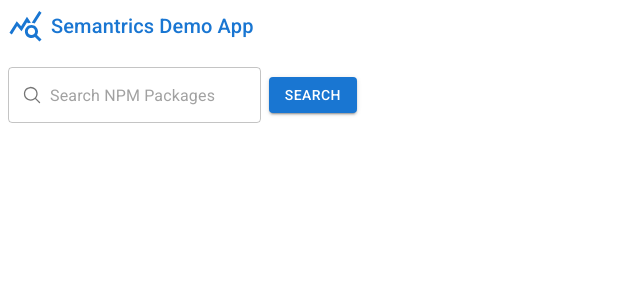
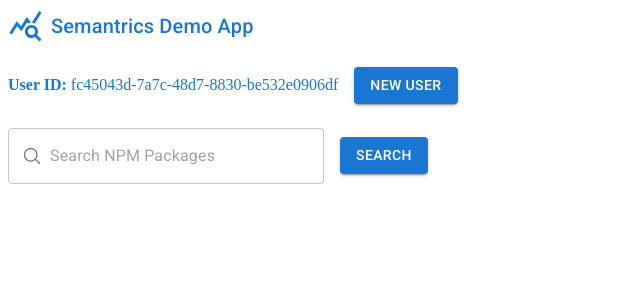
Before and after one commit to aaustin/querymon-demo-app, a React (Create React App) app: page / in a window 1280 px wide. Shown: the top 300 px of the page, without its empty margins (0-640 px from the left). Built offline with nearby package versions, Linux system fonts and the light colour scheme.

Commit message:
some usability

```diff
--- a/package.json
+++ b/package.json
@@ -14,7 +14,8 @@
     "@testing-library/user-event": "^13.5.0",
     "react": "^18.2.0",
     "react-dom": "^18.2.0",
-    "react-scripts": "5.0.1"
+    "react-scripts": "5.0.1",
+    "uuid": "^9.0.0"
   },
   "scripts": {
     "start": "react-scripts start",
--- a/src/App.js
+++ b/src/App.js
@@ -2,40 +2,42 @@ import * as React from 'react';
 import MagnifyingGlassIcon from '@heroicons/react/24/solid/MagnifyingGlassIcon';
 import QueryStatsIcon from '@mui/icons-material/QueryStats';
 import { Button, InputAdornment, OutlinedInput, Typography, Stack, SvgIcon } from '@mui/material';
+import { v4 as uuidv4 } from 'uuid';
 
 const NodePackageQuery = "https://api.npms.io/v2/search?q=";
 const SemantricsAPI = "https://rcn3mxcjwd.execute-api.us-east-1.amazonaws.com/dev/";
 const SemantricsAPIKey = "cd332ee0-3f81-418d-aba2-aa0a99ff5ba7";
-const UserId = "ab498ded-1dd2-4a60-82ef-4f54cd24ac31";
 
 export default function MyApp() {
   const [searchQuery, setSearchQuery] = React.useState("");
   const [resultList, setResultList] = React.useState([]);
   const [loadingStatus, setLoadingStatus] = React.useState(false);
+  const [userId, setUserId] = React.useState(uuidv4());
 
   // Track state of search query
   const handleTextInputChange = event => {
-    console.log("query change: ", event.target.value);
     setSearchQuery(event.target.value);
+    if (resultList.length > 0) {
+      setResultList([]);
+    }
   };
 
   // Load the results from the NPM API
   const handleSearchButtonClick = async event => {
     setLoadingStatus(true);
-    console.log("click search and query: ", searchQuery);
-
     // Register query with Semantrics. Fire and forget
     const requestOptions = {
       method: 'POST',
       headers: { 'Content-Type': 'application/json' },
       body: JSON.stringify({
         "interfaceKey": SemantricsAPIKey,
-        "userId": UserId,
+        "userId": userId,
         "query": searchQuery,
         "metadata": ["experimentA", "variantC"],
         "queryTime": new Date().getTime()
       })
     };
+    console.log("posting search to Semantrics: " + JSON.stringify(requestOptions.body));
     fetch(SemantricsAPI + 'query', requestOptions);
 
     let headers = new Headers({
@@ -54,9 +56,9 @@ export default function MyApp() {
       headers: { 'Content-Type': 'application/json' },
       body: JSON.stringify({
         "interfaceKey": SemantricsAPIKey,
-        "userId": UserId,
+        "userId": userId,
         "query": searchQuery,
-        "results": data["results"].map((item, index) => {
+        "results": data["results"].filter(function (item, index) { return index < 10 }).map((item, index) => {
           return {
             name: item.package.name,
             url: item.package.links.npm,
@@ -66,6 +68,7 @@ export default function MyApp() {
         "resultReturnTime": new Date().getTime()
       })
     };
+    console.log("posting result list to Semantrics: " + JSON.stringify(requestOptions.body));
     fetch(SemantricsAPI + 'results', requestROptions);
 
     const tempResultList = data["results"].map((item, index) => {
@@ -83,7 +86,6 @@ export default function MyApp() {
 
   // Handle clicking on a result
   const handleResultItemClick = async (result) => {
-    console.log("click result: ", result);
     window.open(result.url, "_blank");
 
     // Register interaction with Semantrics
@@ -92,13 +94,14 @@ export default function MyApp() {
       headers: { 'Content-Type': 'application/json' },
       body: JSON.stringify({
         "interfaceKey": SemantricsAPIKey,
-        "userId": UserId,
+        "userId": userId,
         "query": searchQuery,
         "resultName": result.title,
         "resultRow": result.index,
         "interactionTime": new Date().getTime()
       })
     };
+    console.log("posting click to Semantrics: " + JSON.stringify(requestOptions.body));
     fetch(SemantricsAPI + 'interaction', requestOptions);
   };
 
@@ -123,13 +126,36 @@ export default function MyApp() {
       <Stack
         alignItems="center"
         direction="row"
-        spacing={1}
+        spacing={2}
+      >
+        <Typography
+          color="primary"
+          variant="body">
+          <b>User ID:</b> {userId}
+        </Typography>
+        <Button
+          color="primary"
+          fontSize="large"
+          onClick={() => { setUserId(uuidv4()); }}
+          variant="contained"
+        >
+          New User
+        </Button>
+      </Stack>
+      <Stack
+        alignItems="center"
+        direction="row"
+        spacing={2}
       >
         <OutlinedInput
           defaultValue=""
-          fullWidth
           placeholder="Search NPM Packages"
           onChange={handleTextInputChange}
+          onKeyPress={event => {
+            if (event.key === 'Enter') {
+              handleSearchButtonClick();
+            }
+          }}
           startAdornment={(
             <InputAdornment
               position="start">
@@ -141,12 +167,11 @@ export default function MyApp() {
               </SvgIcon>
             </InputAdornment>
           )}
-          sx={{ maxWidth: "20%" }}
+          sx={{ width: "25%" }}
         />
         <Button
           color="primary"
           fontSize="large"
-          sx={{ ml: 2 }}
           onClick={handleSearchButtonClick}
           variant="contained"
         >
```
Also changed, not shown: 1 other file (tests, documents, lock files or other folders).
